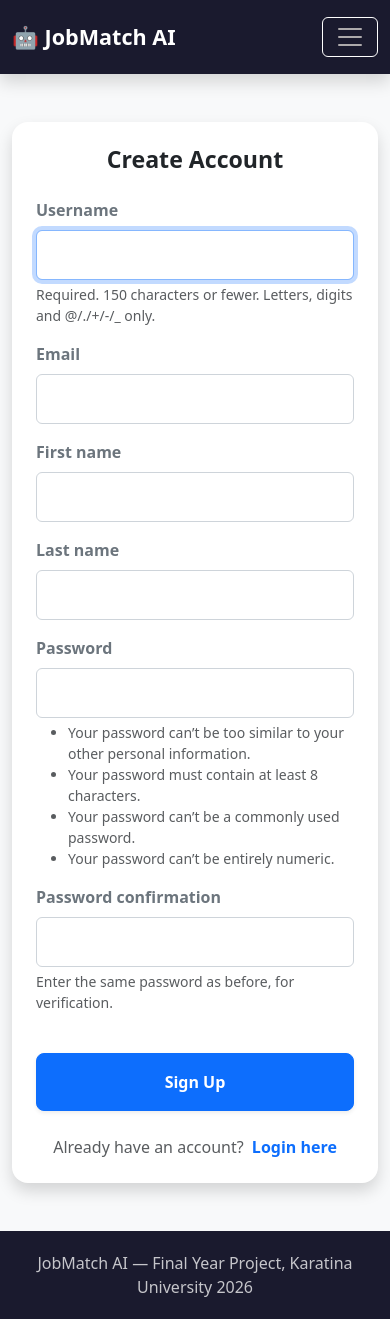
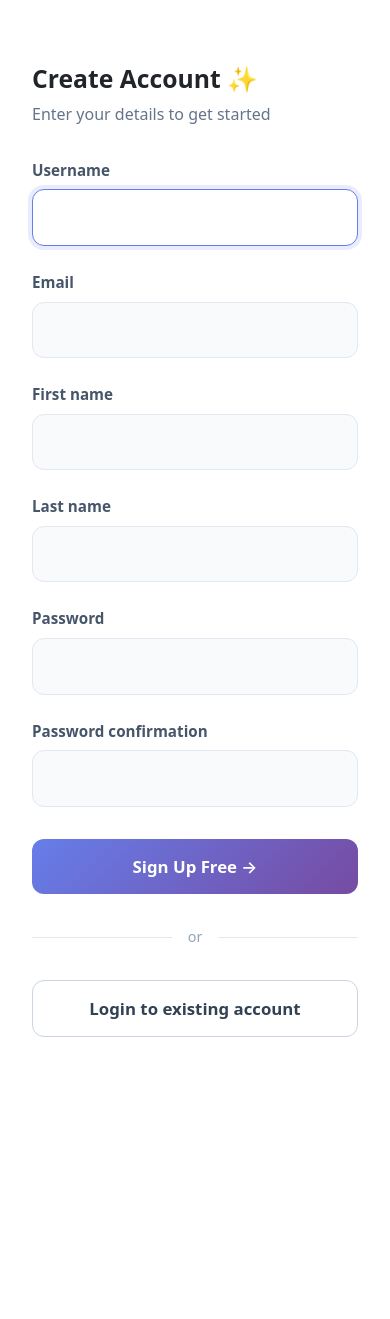
Before and after one commit to kiplah/Job-Reccomendation-system, a Django app: page /accounts/register/ in a window 390 px wide. After the commit the page ends 1037 px from the top, so only its background shows below. Run offline with Django 4.2, Linux system fonts and the light colour scheme.

Commit message:
feat: add registration page template with split-screen responsive layout

```diff
--- a/templates/accounts/register.html
+++ b/templates/accounts/register.html
@@ -1,58 +1,267 @@
-{% extends 'base.html' %}
+<!DOCTYPE html>
+<html lang="en">
+<head>
+    <meta charset="UTF-8">
+    <meta name="viewport" content="width=device-width, initial-scale=1.0">
+    <title>Create Account - JobMatch AI</title>
+    <!-- Bootstrap 5 CSS CDN -->
+    <link href="https://cdn.jsdelivr.net/npm/bootstrap@5.3.2/dist/css/bootstrap.min.css" rel="stylesheet">
+    <link rel="stylesheet" href="https://cdn.jsdelivr.net/npm/bootstrap-icons@1.11.1/font/bootstrap-icons.css">
+    <style>
+        body, html {
+            height: 100%;
+            margin: 0;
+            font-family: system-ui, -apple-system, "Segoe UI", Roboto, "Helvetica Neue", Arial, sans-serif;
+            background-color: #ffffff;
+        }
 
-{% block title %}Register - JobMatch AI{% endblock %}
+        /* Split screen layout */
+        .split-layout {
+            display: flex;
+            min-height: 100vh;
+            flex-wrap: wrap;
+        }
 
-{% block content %}
-<div class="row justify-content-center">
-    <div class="col-md-6 col-lg-5">
-        <div class="card shadow border-0 rounded-4 mt-4">
-            <div class="card-body p-4 p-md-5">
-                <h3 class="text-center mb-4 fw-bold text-dark">Create Account</h3>
+        /* Left Side */
+        .left-side {
+            background-color: #0f172a;
+            color: #ffffff;
+            flex: 1 1 50%;
+            display: flex;
+            flex-direction: column;
+            padding: 3rem 4rem;
+            position: relative;
+            /* Subtle dot pattern */
+            background-image: radial-gradient(rgba(255, 255, 255, 0.1) 1px, transparent 1px);
+            background-size: 30px 30px;
+        }
+
+        .left-content {
+            margin: auto 0;
+            max-width: 600px;
+        }
+
+        .feature-item {
+            display: flex;
+            align-items: center;
+            margin-bottom: 1.5rem;
+            font-size: 1.1rem;
+            color: rgba(255, 255, 255, 0.9);
+            font-weight: 500;
+        }
+
+        .feature-icon {
+            background: rgba(255, 255, 255, 0.1);
+            color: #667eea;
+            width: 44px;
+            height: 44px;
+            border-radius: 12px;
+            display: flex;
+            align-items: center;
+            justify-content: center;
+            margin-right: 1.25rem;
+            font-size: 1.3rem;
+            flex-shrink: 0;
+        }
+
+        .left-footer {
+            margin-top: auto;
+            font-size: 0.9rem;
+            color: rgba(255, 255, 255, 0.4);
+            font-weight: 500;
+        }
+
+        /* Right Side */
+        .right-side {
+            flex: 1 1 50%;
+            display: flex;
+            flex-direction: column;
+            justify-content: center;
+            align-items: center;
+            padding: 3rem;
+            background-color: #ffffff;
+        }
+
+        .login-card {
+            width: 100%;
+            max-width: 420px;
+        }
+
+        /* Custom Inputs */
+        input[type="text"], input[type="password"], input[type="email"] {
+            width: 100%;
+            padding: 0.95rem 1rem;
+            border: 1px solid #e2e8f0;
+            border-radius: 0.75rem;
+            font-size: 1rem;
+            font-weight: 500;
+            color: #334155;
+            transition: all 0.2s ease;
+            background-color: #f8fafc;
+            display: block;
+        }
+
+        input[type="text"]:focus, input[type="password"]:focus, input[type="email"]:focus {
+            border-color: #667eea;
+            background-color: #ffffff;
+            outline: none;
+            box-shadow: 0 0 0 4px rgba(102, 126, 234, 0.15);
+        }
+
+        .form-label {
+            font-weight: 600;
+            color: #475569;
+            margin-bottom: 0.5rem;
+            font-size: 0.95rem;
+        }
+
+        /* Buttons */
+        .btn-gradient {
+            background: linear-gradient(135deg, #667eea, #764ba2);
+            color: white;
+            border: none;
+            border-radius: 0.75rem;
+            padding: 0.95rem;
+            font-weight: 600;
+            font-size: 1.05rem;
+            transition: transform 0.2s ease, box-shadow 0.2s ease;
+        }
+
+        .btn-gradient:hover {
+            transform: translateY(-2px);
+            box-shadow: 0 8px 15px rgba(102, 126, 234, 0.3);
+            color: white;
+        }
+
+        .btn-outline-custom {
+            border: 1px solid #cbd5e1;
+            color: #334155;
+            border-radius: 0.75rem;
+            padding: 0.95rem;
+            font-weight: 600;
+            font-size: 1.05rem;
+            transition: all 0.2s ease;
+            display: block;
+            text-align: center;
+            text-decoration: none;
+        }
+
+        .btn-outline-custom:hover {
+            background-color: #f8fafc;
+            color: #0f172a;
+            border-color: #94a3b8;
+        }
+
+        /* Divider */
+        .divider {
+            display: flex;
+            align-items: center;
+            text-align: center;
+            margin: 2rem 0;
+            color: #94a3b8;
+            font-size: 0.9rem;
+            font-weight: 500;
+        }
+
+        .divider::before,
+        .divider::after {
+            content: '';
+            flex: 1;
+            border-bottom: 1px solid #e2e8f0;
+        }
+
+        .divider:not(:empty)::before {
+            margin-right: 1rem;
+        }
+
+        .divider:not(:empty)::after {
+            margin-left: 1rem;
+        }
+
+        .help-text-custom {
+            color: #64748b;
+        }
+
+        .help-text-custom ul {
+            padding-left: 1rem;
+            margin-bottom: 0;
+        }
+
+        /* Responsive */
+        @media (max-width: 991.98px) {
+            .left-side {
+                display: none;
+            }
+            .right-side {
+                flex: 1 1 100%;
+                padding: 4rem 2rem;
+            }
+        }
+    </style>
+</head>
+<body>
+
+<div class="split-layout">
+    <!-- Left Side -->
+    <div class="left-side">
+        <div class="mb-5">
+            <a href="{% url 'landing' %}" class="text-white text-decoration-none fs-4 fw-bold">🤖 JobMatch AI</a>
+        </div>
+
+        <div class="left-content">
+            <h1 class="fw-bolder display-5 mb-4" style="line-height: 1.2;">Join JobMatch AI Today</h1>
+            <p class="fs-5 mb-5 opacity-75" style="line-height: 1.6;">Build your profile in minutes and let our semantic engine find your perfect role.</p>
+
+            <div class="feature-item">
+                <div class="feature-icon"><i class="bi bi-person-check"></i></div>
+                <span>Create your precise skill profile</span>
+            </div>
+            <div class="feature-item">
+                <div class="feature-icon"><i class="bi bi-magic"></i></div>
+                <span>Get matched instantly using SBERT</span>
+            </div>
+            <div class="feature-item">
+                <div class="feature-icon"><i class="bi bi-briefcase"></i></div>
+                <span>Apply directly to top remote jobs</span>
+            </div>
+        </div>
+
+        <div class="left-footer">
+            Final Year Project &middot; Karatina University &middot; 2026
+        </div>
+    </div>
+
+    <!-- Right Side -->
+    <div class="right-side">
+        <div class="login-card">
+            <h2 class="fw-bold text-dark mb-2">Create Account ✨</h2>
+            <p class="text-secondary mb-4 pb-2 fw-medium" style="color: #64748b !important;">Enter your details to get started</p>
+
             <form method="POST">
                 {% csrf_token %}
+
                 {% for field in form %}
-                        <div class="mb-3">
-                            <label class="form-label fw-semibold text-secondary">{{ field.label }}</label>
+                    <div class="mb-4">
+                        <label class="form-label">{{ field.label }}</label>
                         {{ field }}
-                            {% if field.help_text %}
-                                <div class="form-text small">{{ field.help_text }}</div>
-                            {% endif %}
                         {% if field.errors %}
                             <div class="text-danger small mt-1 fw-medium">{{ field.errors|join:", " }}</div>
                         {% endif %}
                     </div>
                 {% endfor %}
-                    <button type="submit" class="btn btn-primary w-100 py-3 mt-4 fw-bold rounded-3 shadow-sm">Sign Up</button>
+
+                <button type="submit" class="btn btn-gradient w-100 mt-2">Sign Up Free &rarr;</button>
             </form>
-                <div class="text-center mt-4">
-                    <span class="text-muted">Already have an account?</span>
-                    <a href="{% url 'accounts:login' %}" class="text-decoration-none fw-bold ms-1">Login here</a>
-                </div>
-            </div>
+
+            <div class="divider">or</div>
+
+            <a href="{% url 'accounts:login' %}" class="btn btn-outline-custom w-100">Login to existing account</a>
+
         </div>
     </div>
 </div>
 
-<style>
-    /* Quick patch to make Django fields look like Bootstrap fields */
-    input[type="text"], input[type="password"], input[type="email"] {
-        display: block;
-        width: 100%;
-        padding: 0.75rem 1rem;
-        font-size: 1rem;
-        font-weight: 400;
-        line-height: 1.5;
-        color: #212529;
-        background-color: #fff;
-        background-clip: padding-box;
-        border: 1px solid #ced4da;
-        border-radius: 0.375rem;
-        transition: border-color .15s ease-in-out,box-shadow .15s ease-in-out;
-    }
-    input:focus {
-        border-color: #86b7fe;
-        outline: 0;
-        box-shadow: 0 0 0 0.25rem rgba(13,110,253,.25);
-    }
-</style>
-{% endblock %}
+<!-- Bootstrap JS -->
+<script src="https://cdn.jsdelivr.net/npm/bootstrap@5.3.2/dist/js/bootstrap.bundle.min.js"></script>
+</body>
+</html>
```
Lines whose indentation alone changed are shown as unchanged.
